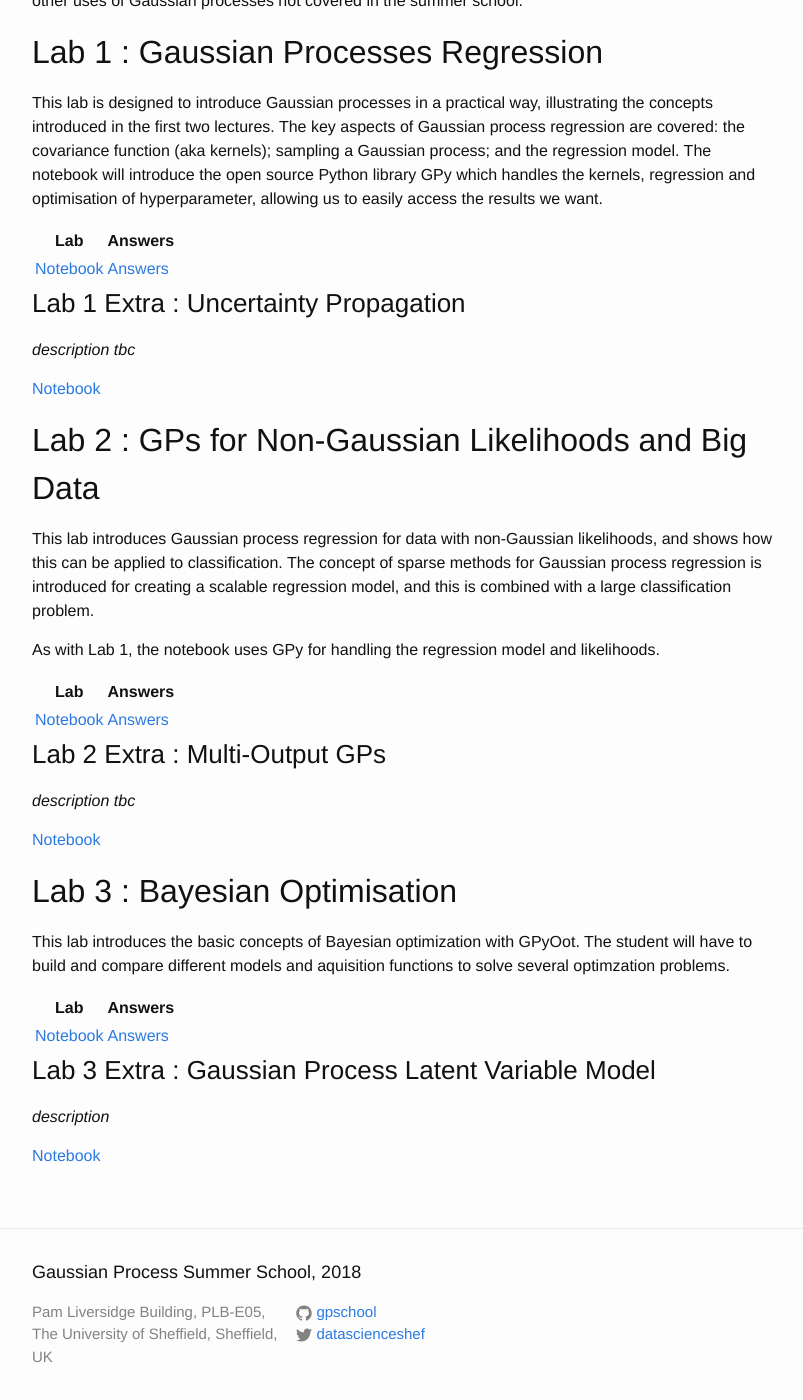
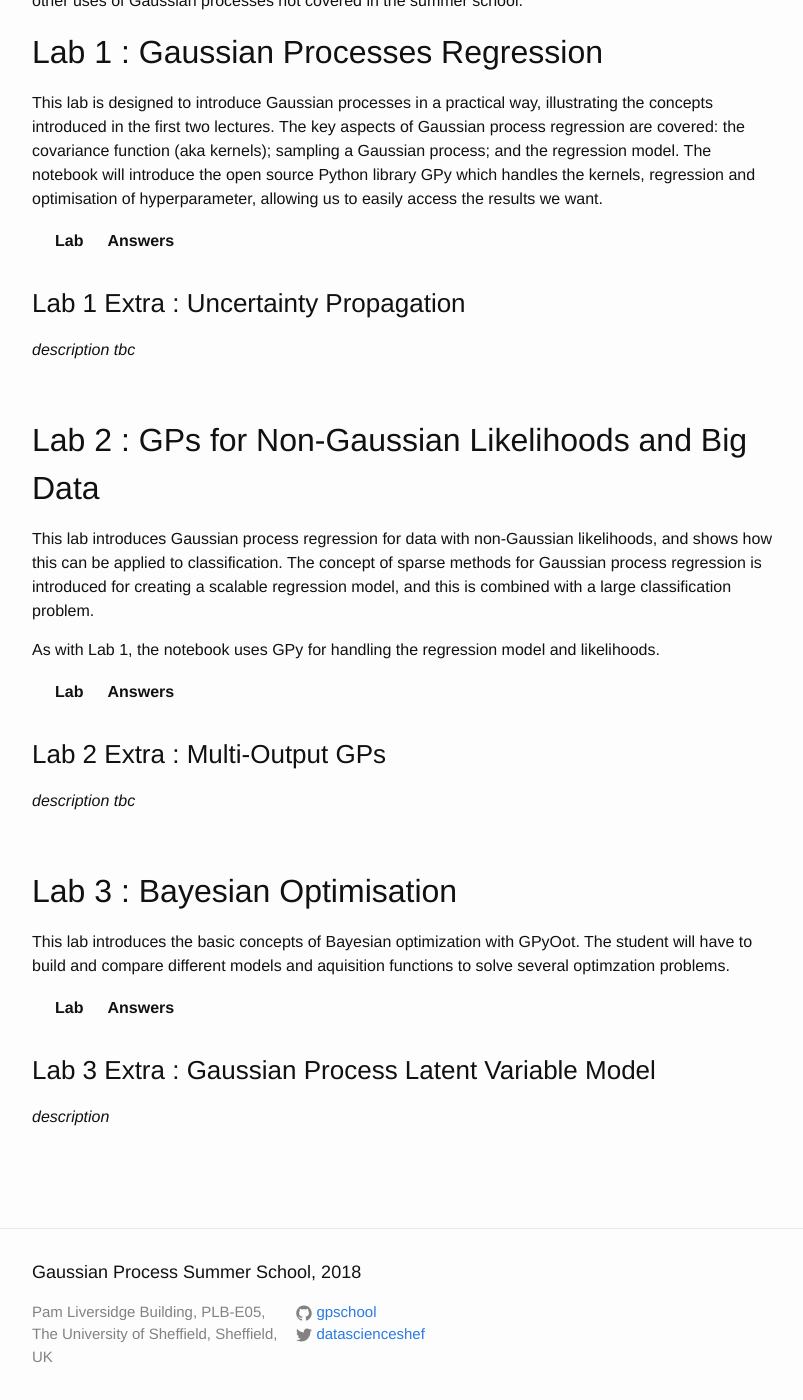
Before and after one commit to gpschool/gpss18, a Jekyll site: the page built from labs.html, in a window 1280 px wide and 1400 px high, scrolled down 595 px. Shown: the whole window, without its empty margins (238-1041 px from the left). Built offline with Jekyll 4.4.1, drawn with Linux system fonts in a browser that asks for light colours.

Commit message:
Update labs.html

```diff
--- a/_layouts/labs.html
+++ b/_layouts/labs.html
@@ -22,8 +22,8 @@ layout: page
 </thead>
 <tbody>
 <tr>
-<td><a href="./labs/GPSS_Lab1_2018.ipynb">Notebook</a></td>
-<td><a href="./labs/GPSS_Lab1_2018_Answers.ipynb">Answers</a></td>
+<td><a style="visibility:hidden;" href="./labs/GPSS_Lab1_2018.ipynb">Notebook</a></td>
+<td><a style="visibility:hidden;" href="./labs/GPSS_Lab1_2018_Answers.ipynb">Answers</a></td>
 </tr>
 </tbody>
 </table>
@@ -32,7 +32,7 @@ layout: page
 <h3 id="Lab-1-Extra-:-Uncertainty-Propagation">Lab 1 Extra : Uncertainty Propagation</h3>
 
 <p><em>description tbc</em></p>
-<p><a href="./labs/GPSS_Lab1_Extra_2018.ipynb">Notebook</a></p>
+<p><a style="visibility:hidden;" href="./labs/GPSS_Lab1_Extra_2018.ipynb">Notebook</a></p>
 
 <h2 id="Lab-2-:-GPs-for-Non-Gaussian-Likelihoods-and-Big-Data">Lab 2 : GPs for Non-Gaussian Likelihoods and Big Data</h2>
 
@@ -46,8 +46,8 @@ layout: page
 </thead>
 <tbody>
 <tr>
-<td><a href="./labs/GPSS_Lab2_2018.ipynb">Notebook</a></td>
-<td><a href="./labs/GPSS_Lab2_2018_Answers.ipynb">Answers</a></td>
+<td><a style="visibility:hidden;" href="./labs/GPSS_Lab2_2018.ipynb">Notebook</a></td>
+<td><a style="visibility:hidden;" href="./labs/GPSS_Lab2_2018_Answers.ipynb">Answers</a></td>
 </tr>
 </tbody>
 </table>
@@ -55,7 +55,7 @@ layout: page
 <h3 id="Lab-2-Extra-:-Multi-Output-GPs">Lab 2 Extra : Multi-Output GPs</h3>
 
 <p><em>description tbc</em></p>
-<p><a href="./labs/GPSS_Lab2_Extra_2018.ipynb">Notebook</a></p>
+<p><a style="visibility:hidden;" href="./labs/GPSS_Lab2_Extra_2018.ipynb">Notebook</a></p>
 
 <h2 id="Lab-3-:-Bayesian-Optimisation">Lab 3 : Bayesian Optimisation</h2>
 
@@ -68,14 +68,14 @@ layout: page
 </thead>
 <tbody>
 <tr>
-<td><a href="./labs/GPSS_Lab3_2018.ipynb">Notebook</a></td>
-<td><a href="./labs/GPSS_Lab3_2018_Answers.ipynb">Answers</a></td>
+<td><a style="visibility:hidden;" href="./labs/GPSS_Lab3_2018.ipynb">Notebook</a></td>
+<td><a style="visibility:hidden;" href="./labs/GPSS_Lab3_2018_Answers.ipynb">Answers</a></td>
 </tr>
 </tbody>
 </table>
 <h3 id="Lab-3-Extra-:-Gaussian-Process-Latent-Variable-Model">Lab 3 Extra : Gaussian Process Latent Variable Model</h3>
 
 <p><em>description</em></p>
-<p><a href="./labs/GPSS_Lab3_Extra_2018.ipynb">Notebook</a></p>
+<p><a style="visibility:hidden;" href="./labs/GPSS_Lab3_Extra_2018.ipynb">Notebook</a></p>
 
 </article>
```
